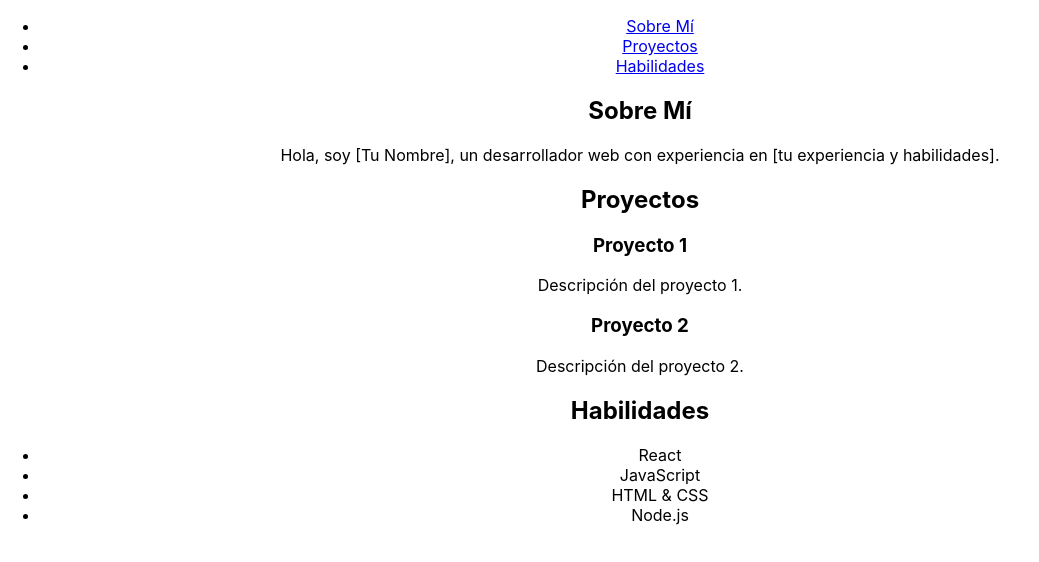
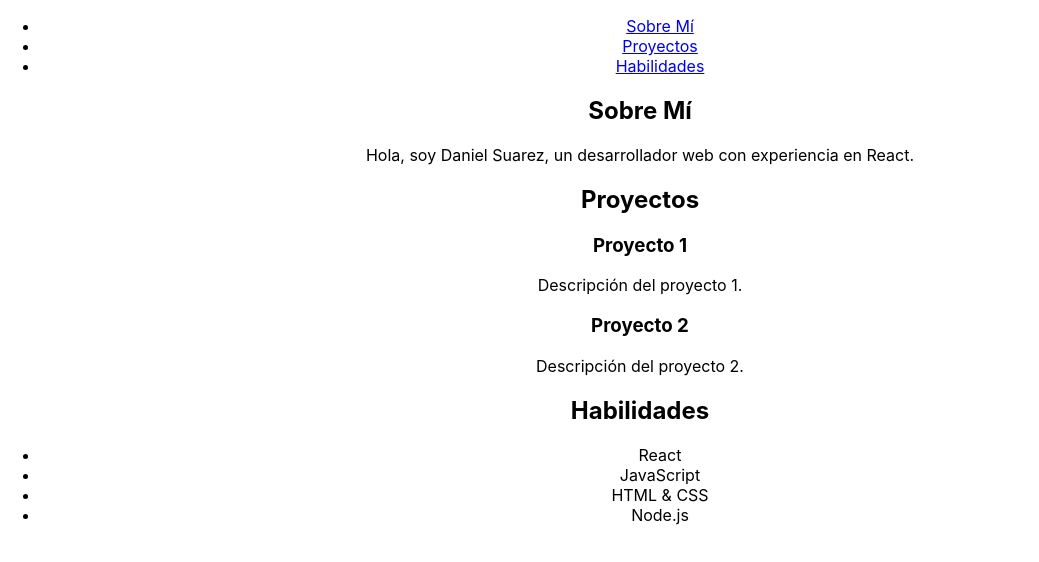
Before and after one commit to dajosugo/dajosugo99, a React (Create React App) app: page / in a window 1280 px wide. Shown: the top 562 px of the page, without its empty margins (0-1039 px from the left). Built offline with nearby package versions, Linux system fonts and the light colour scheme.

Commit message:
agregamos el nombre

```diff
--- a/package.json
+++ b/package.json
@@ -15,7 +15,7 @@
   },
   "scripts": {
     "predeploy": "npm run build",
-    "deploy": "gh pages -d build",
+    "deploy": "gh-pages -d build",
     "start": "react-scripts start",
     "build": "react-scripts build",
     "test": "react-scripts test",
--- a/src/components/AboutMe.js
+++ b/src/components/AboutMe.js
@@ -5,7 +5,7 @@ const AboutMe = () => {
   return (
     <section id="about" className="about-section">
       <h2>Sobre Mí</h2>
-      <p>Hola, soy [Tu Nombre], un desarrollador web con experiencia en [tu experiencia y habilidades].</p>
+      <p>Hola, soy Daniel Suarez, un desarrollador web con experiencia en React.</p>
     </section>
   );
 };
```
